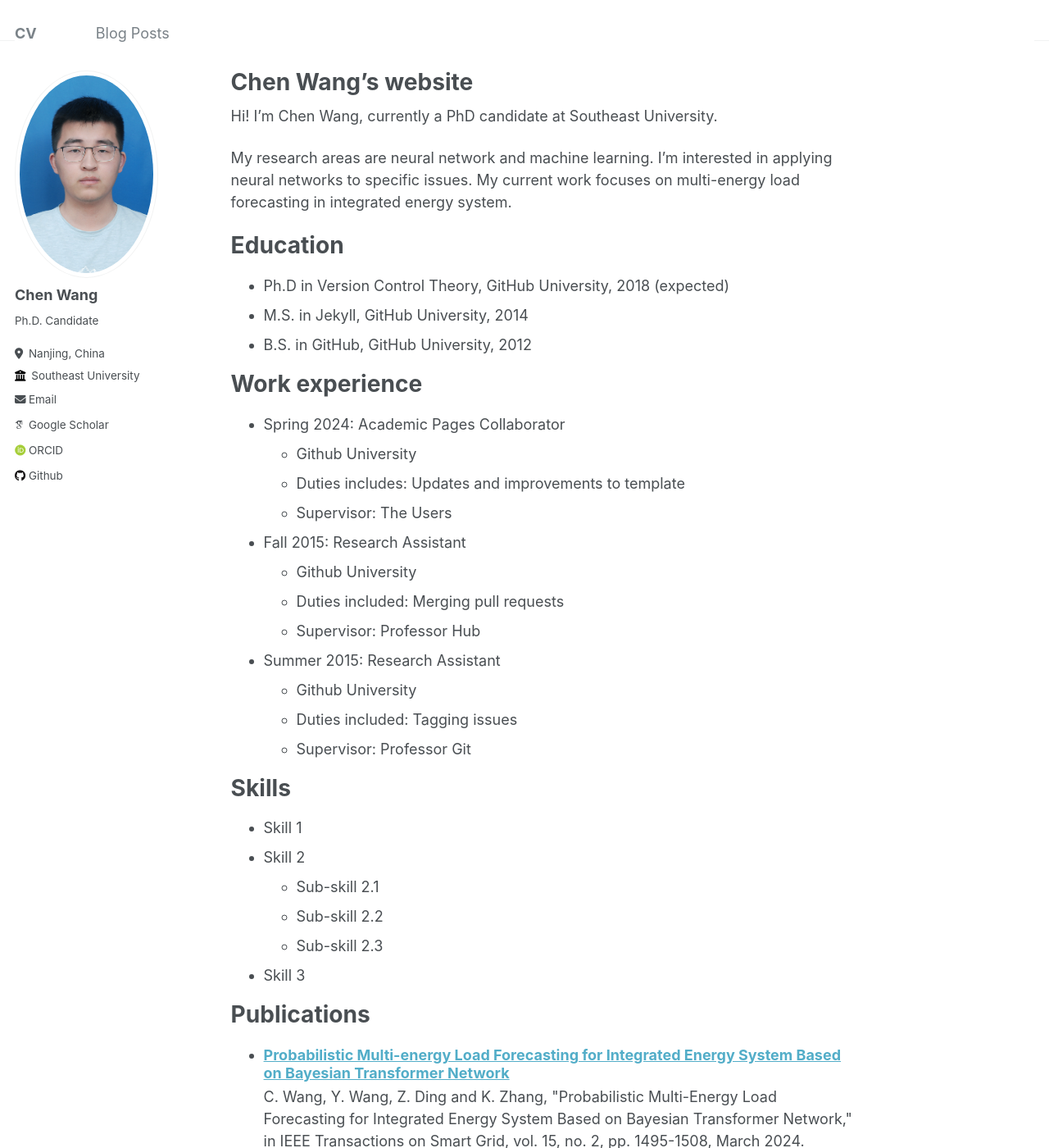
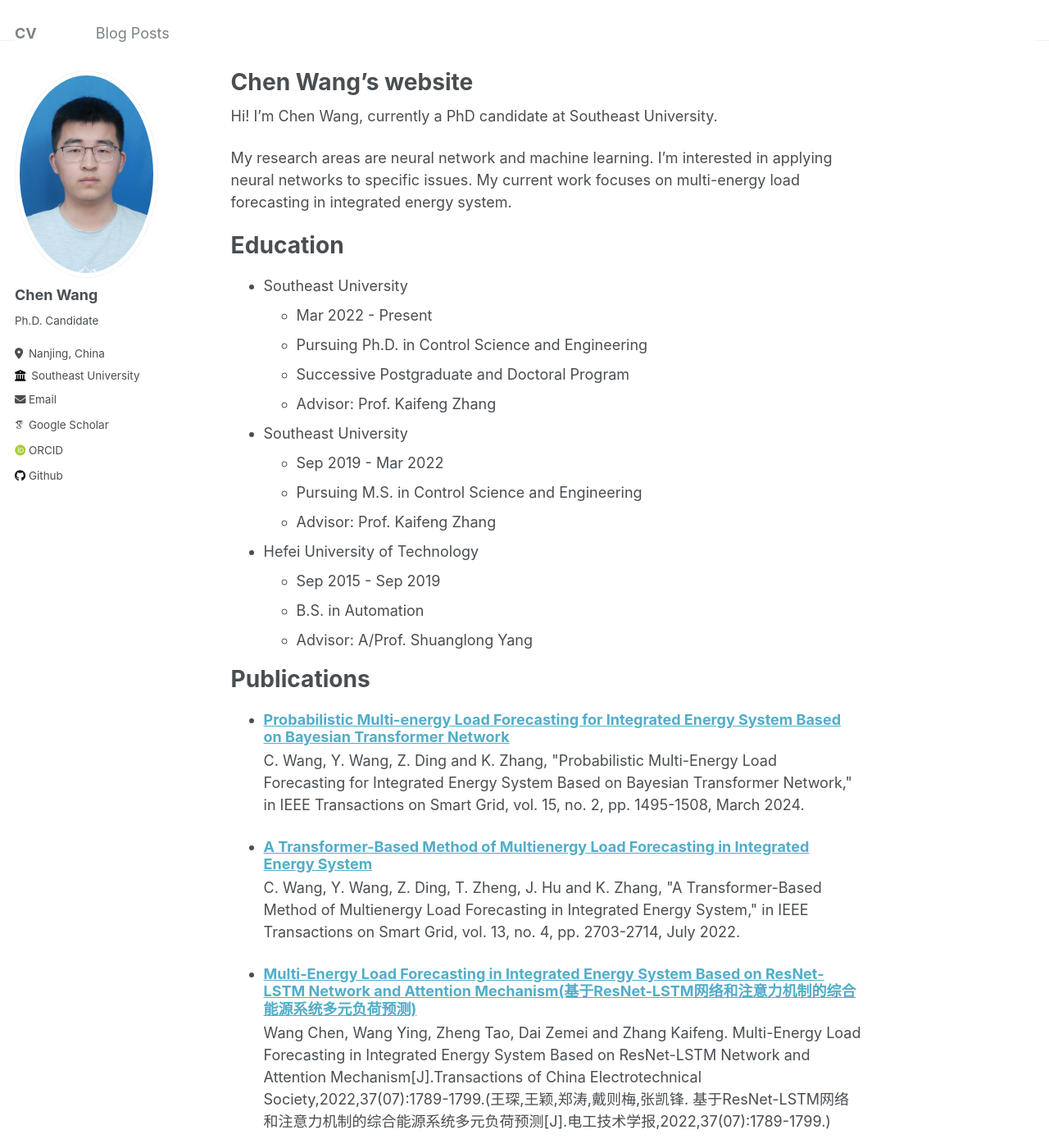
Before and after one commit to wangc1073/wangc1073.github.io, a Jekyll site: the page built from _pages/about.md, in a window 1280 px wide and 1400 px high. Shown: the whole window at 82% size. Built offline with Jekyll 4.4.1, drawn with Linux system fonts in a browser that asks for light colours; some web fonts are replaced.

Commit message:
Update about.md

```diff
--- a/_pages/about.md
+++ b/_pages/about.md
@@ -16,37 +16,19 @@ My research areas are neural network and machine learning. I'm interested in app
 Education
 ======
 
-* Ph.D in Version Control Theory, GitHub University, 2018 (expected)
-* M.S. in Jekyll, GitHub University, 2014
-* B.S. in GitHub, GitHub University, 2012
-
-Work experience
-======
-
-* Spring 2024: Academic Pages Collaborator
-  * Github University
-  * Duties includes: Updates and improvements to template
-  * Supervisor: The Users
-
-* Fall 2015: Research Assistant
-  * Github University
-  * Duties included: Merging pull requests
-  * Supervisor: Professor Hub
-
-* Summer 2015: Research Assistant
-  * Github University
-  * Duties included: Tagging issues
-  * Supervisor: Professor Git
-
-Skills
-======
-
-* Skill 1
-* Skill 2
-  * Sub-skill 2.1
-  * Sub-skill 2.2
-  * Sub-skill 2.3
-* Skill 3
+* Southeast University
+  * Mar 2022 - Present
+  * Pursuing Ph.D. in Control Science and Engineering
+  * Successive Postgraduate and Doctoral Program
+  * Advisor: Prof. Kaifeng Zhang
+* Southeast University
+  * Sep 2019 - Mar 2022
+  * Pursuing M.S. in Control Science and Engineering
+  * Advisor: Prof. Kaifeng Zhang
+* Hefei University of Technology
+  * Sep 2015 - Sep 2019
+  * B.S. in Automation
+  * Advisor: A/Prof. Shuanglong Yang
 
 Publications
 ======
```
